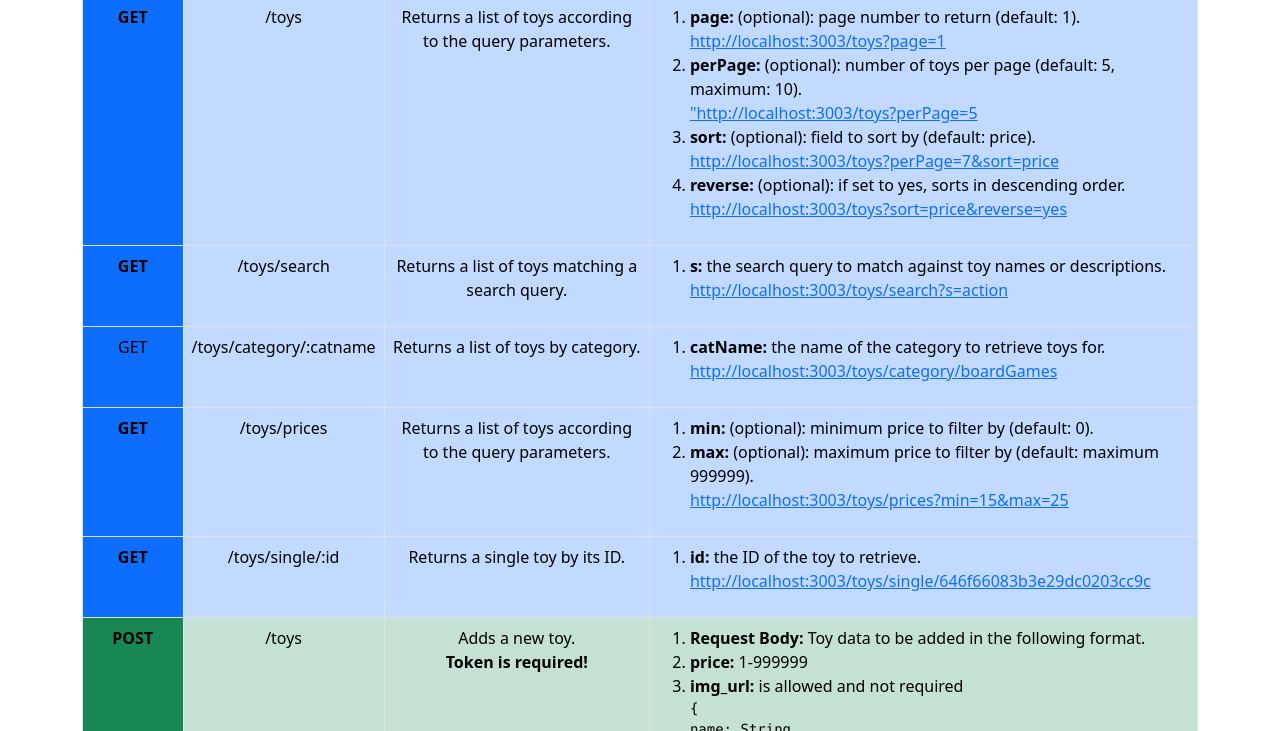
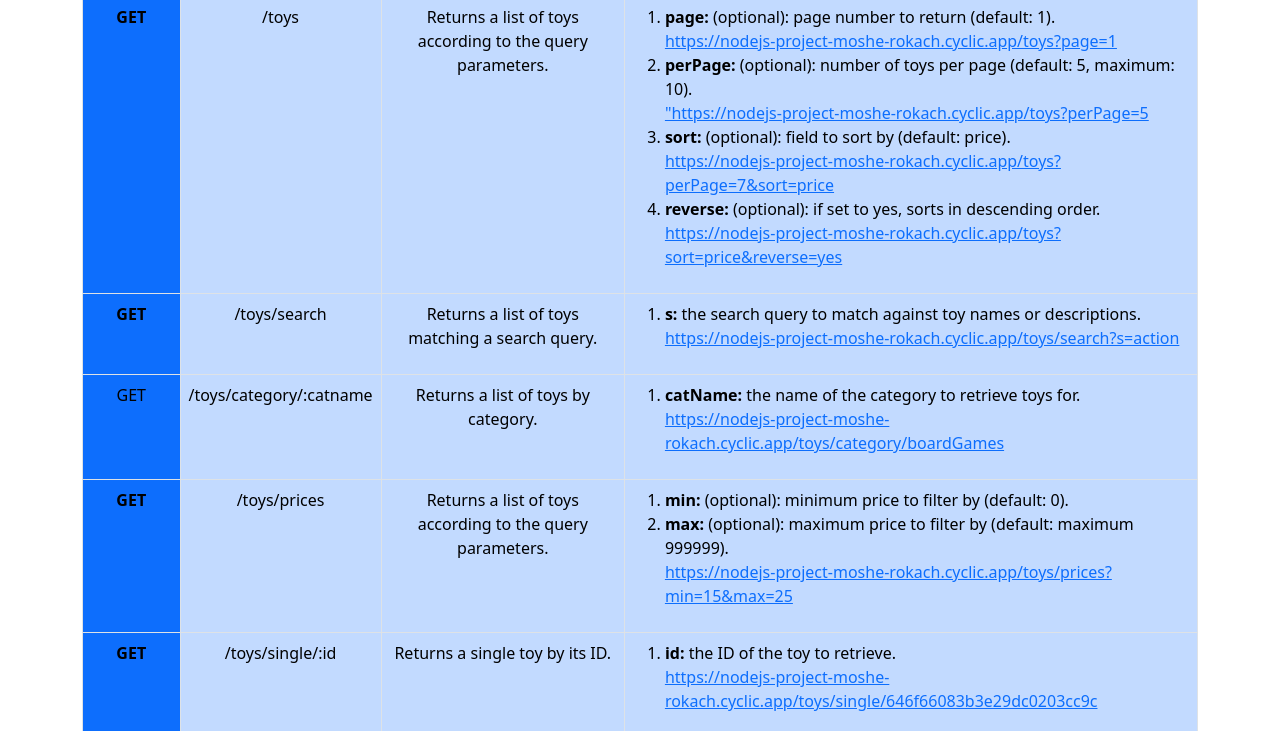
Before and after one commit to PudiPudi128/Project_Api_NodeJS, a website: page public/index.html in a window 1280 px wide. Shown: the part 259-990 px from the top of the page. Drawn offline with nearby package versions, Linux system fonts and the light colour scheme.

Commit message:
change url to cyclic url

```diff
--- a/public/index.html
+++ b/public/index.html
@@ -38,16 +38,16 @@
                   <strong>page:</strong>
                   (optional): page number to return (default: 1).
                   <br />
-                  <a target="_blank" href="http://localhost:3003/toys?page=1"
-                    >http://localhost:3003/toys?page=1</a
+                  <a target="_blank" href="https://nodejs-project-moshe-rokach.cyclic.app/toys?page=1"
+                    >https://nodejs-project-moshe-rokach.cyclic.app/toys?page=1</a
                   >
                 </li>
                 <li>
                   <strong>perPage:</strong>
                   (optional): number of toys per page (default: 5, maximum: 10).
                   <br />
-                  <a target="_blank" href="http://localhost:3003/toys?perPage=5"
-                    >"http://localhost:3003/toys?perPage=5</a
+                  <a target="_blank" href="https://nodejs-project-moshe-rokach.cyclic.app/toys?perPage=5"
+                    >"https://nodejs-project-moshe-rokach.cyclic.app/toys?perPage=5</a
                   >
                 </li>
                 <li>
@@ -56,8 +56,8 @@
                   <br />
                   <a
                     target="_blank"
-                    href="http://localhost:3003/toys?perPage=7&sort=price"
-                    >http://localhost:3003/toys?perPage=7&sort=price</a
+                    href="https://nodejs-project-moshe-rokach.cyclic.app/toys?perPage=7&sort=price"
+                    >https://nodejs-project-moshe-rokach.cyclic.app/toys?perPage=7&sort=price</a
                   >
                 </li>
                 <li>
@@ -66,8 +66,8 @@
                   <br />
                   <a
                     target="_blank"
-                    href="http://localhost:3003/toys?sort=price&reverse=yes"
-                    >http://localhost:3003/toys?sort=price&reverse=yes</a
+                    href="https://nodejs-project-moshe-rokach.cyclic.app/toys?sort=price&reverse=yes"
+                    >https://nodejs-project-moshe-rokach.cyclic.app/toys?sort=price&reverse=yes</a
                   >
                 </li>
               </ol>
@@ -87,8 +87,8 @@
                   <br />
                   <a
                     target="_blank"
-                    href="http://localhost:3003/toys/search?s=action "
-                    >http://localhost:3003/toys/search?s=action</a
+                    href="https://nodejs-project-moshe-rokach.cyclic.app/toys/search?s=action "
+                    >https://nodejs-project-moshe-rokach.cyclic.app/toys/search?s=action</a
                   >
                 </li>
               </ol>
@@ -110,8 +110,8 @@
                   <br />
                   <a
                     target="_blank"
-                    href="http://localhost:3003/toys/category/boardGames"
-                    >http://localhost:3003/toys/category/boardGames</a
+                    href="https://nodejs-project-moshe-rokach.cyclic.app/toys/category/boardGames"
+                    >https://nodejs-project-moshe-rokach.cyclic.app/toys/category/boardGames</a
                   >
                 </li>
               </ol>
@@ -136,8 +136,8 @@
                   <br />
                   <a
                     target="_blank"
-                    href="http://localhost:3003/toys/prices?min=15&max=25"
-                    >http://localhost:3003/toys/prices?min=15&max=25</a
+                    href="https://nodejs-project-moshe-rokach.cyclic.app/toys/prices?min=15&max=25"
+                    >https://nodejs-project-moshe-rokach.cyclic.app/toys/prices?min=15&max=25</a
                   >
                 </li>
               </ol>
@@ -159,8 +159,8 @@
                   <br />
                   <a
                     target="_blank"
-                    href="http://localhost:3003/toys/single/646f66083b3e29dc0203cc9c"
-                    >http://localhost:3003/toys/single/646f66083b3e29dc0203cc9c</a
+                    href="https://nodejs-project-moshe-rokach.cyclic.app/toys/single/646f66083b3e29dc0203cc9c"
+                    >https://nodejs-project-moshe-rokach.cyclic.app/toys/single/646f66083b3e29dc0203cc9c</a
                   >
                 </li>
               </ol>
```
